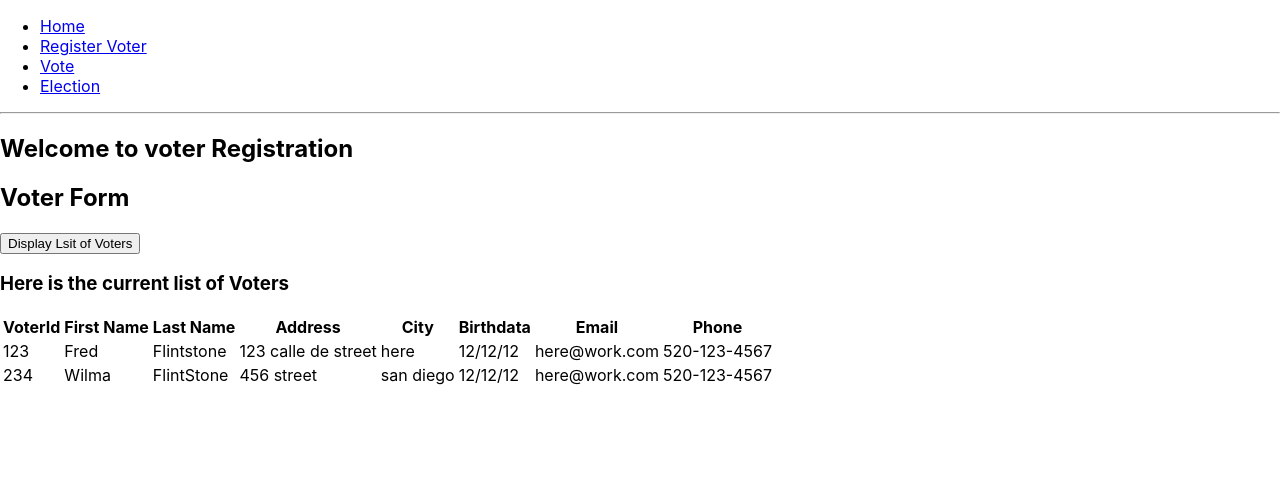
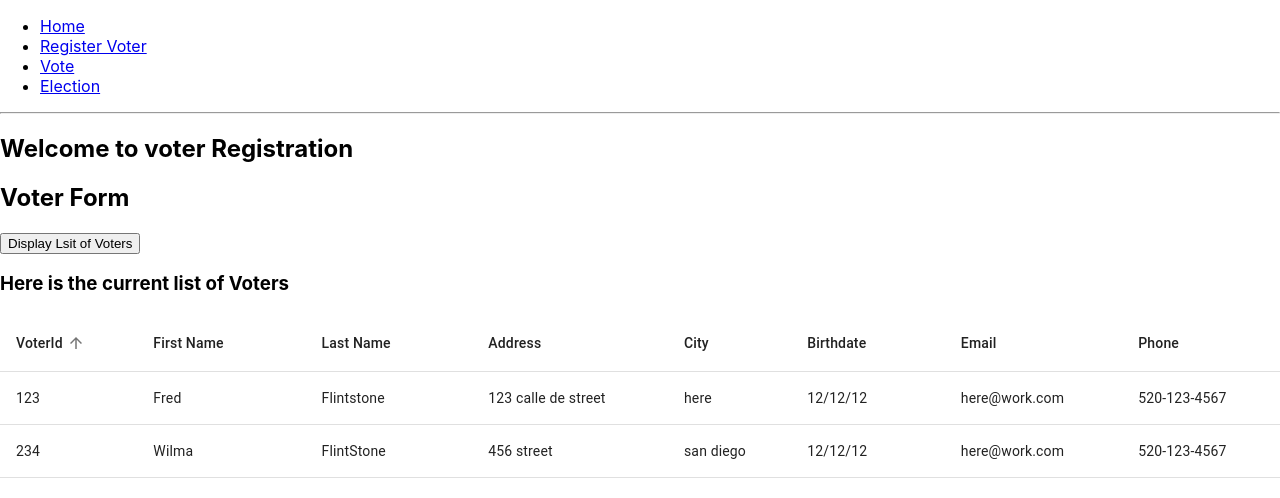
Before and after one commit to ormagomy/tacocat, a React (Create React App) app: page /VoterRegsitration in a window 1280 px wide. Both pictures are taken after a click on the button "Display Lsit of Voters". Shown: the top 498 px of the page. Built offline with nearby package versions, Linux system fonts and the light colour scheme; data requests are answered from the project's data file.

Commit message:
Add table Sort

```diff
--- a/package.json
+++ b/package.json
@@ -3,6 +3,7 @@
     "version": "0.1.0",
     "private": true,
     "dependencies": {
+        "@material-ui/core": "^4.11.0",
         "@testing-library/jest-dom": "^4.2.4",
         "@testing-library/react": "^9.3.2",
         "@testing-library/user-event": "^7.1.2",
--- a/src/components/VoterTable.tsx
+++ b/src/components/VoterTable.tsx
@@ -1,43 +1,100 @@
-import React from 'react';
+import React, {useState} from 'react';
 import {Voter} from '../models/Voters';
+
+import {Table, TableBody, TableHead, TableRow, TableCell, TableSortLabel} from '@material-ui/core';
+//Sorting Stuff
+type orderType = 'asc' | 'desc' | undefined;
+
+function descendingComparator(a: any, b: any, orderBy: string) {
+    if (b[orderBy] < a[orderBy]) {
+        return -1;
+    }
+    if (b[orderBy] > a[orderBy]) {
+        return 1;
+    }
+    return 0;
+}
+
+function getComparator(order: orderType, orderBy: string) {
+    return order === 'desc' ? (a: any, b: any) => descendingComparator(a, b, orderBy) : (a: any, b: any) => -descendingComparator(a, b, orderBy);
+}
+
+function stableSort(voters: Voter[], comparator: (a: Voter, b: Voter) => number) {
+    const stabilizedThis = voters.map((voter, index) => {
+        return {voter, index};
+    });
+    stabilizedThis.sort((a, b) => {
+        const order = comparator(a.voter, b.voter);
+        if (order !== 0) return order;
+        return a.index - b.index;
+    });
+    return stabilizedThis.map((el) => el.voter);
+}
+//End Sorting Stuff
 
 export type voterProps = {
     voters: Voter[];
 };
+const headCells = [
+    {id: 'id', label: 'VoterId'},
+    {id: 'firstname', label: 'First Name'},
+    {id: 'lastname', label: 'Last Name'},
+    {id: 'address', label: 'Address'},
+    {id: 'city', label: 'City'},
+    {id: 'birthdate', label: 'Birthdate'},
+    {id: 'email', label: 'Email'},
+    {id: 'phone', label: 'Phone'},
+];
 
 export function VoterTable(props: voterProps) {
+    const [orderBy, setOrderBy] = useState(headCells[0].id);
+
+    const [order, setOrder] = useState<orderType>('asc');
+
+    const handleSort = (id: string) => {
+        if (id === 'actions') {
+            return;
+        }
+        const isAsc = orderBy === id && order === 'asc';
+        setOrder(isAsc ? 'desc' : 'asc');
+        setOrderBy(id);
+    };
+
     return (
         <>
             <h3> Here is the current list of Voters</h3>
 
-            <table>
-                <thead>
-                    <tr>
-                        <th>VoterId</th>
-                        <th>First Name</th>
-                        <th>Last Name</th>
-                        <th>Address</th>
-                        <th>City</th>
-                        <th>Birthdata</th>
-                        <th>Email</th>
-                        <th>Phone</th>
-                    </tr>
-                </thead>
-                <tbody>
-                    {props.voters.map((voter) => (
-                        <tr key={voter.id}>
-                            <td>{voter.id}</td>
-                            <td>{voter.firstname}</td>
-                            <td>{voter.lastname}</td>
-                            <td>{voter.address}</td>
-                            <td>{voter.city}</td>
-                            <td>{voter.birthdate}</td>
-                            <td>{voter.email}</td>
-                            <td>{voter.phone}</td>
-                        </tr>
+            <Table>
+                <TableHead>
+                    <TableRow>
+                        {headCells.map((headCell) =>
+                            headCell.id !== 'actions' ? (
+                                <TableCell key={headCell.id}>
+                                    <TableSortLabel active={orderBy === headCell.id} direction={orderBy === headCell.id ? order : 'asc'} onClick={() => handleSort(headCell.id)}>
+                                        {headCell.label}
+                                    </TableSortLabel>
+                                </TableCell>
+                            ) : (
+                                <TableCell key={headCell.id}>{headCell.label}</TableCell>
+                            )
+                        )}
+                    </TableRow>
+                </TableHead>
+                <TableBody>
+                    {stableSort(props.voters, getComparator(order, orderBy)).map((voter) => (
+                        <TableRow key={voter.id}>
+                            <TableCell>{voter.id}</TableCell>
+                            <TableCell>{voter.firstname}</TableCell>
+                            <TableCell>{voter.lastname}</TableCell>
+                            <TableCell>{voter.address}</TableCell>
+                            <TableCell>{voter.city}</TableCell>
+                            <TableCell>{voter.birthdate}</TableCell>
+                            <TableCell>{voter.email}</TableCell>
+                            <TableCell>{voter.phone}</TableCell>
+                        </TableRow>
                     ))}
-                </tbody>
-            </table>
+                </TableBody>
+            </Table>
         </>
     );
 }
```
Also changed, not shown: 1 other file (tests, documents, lock files or other folders).
